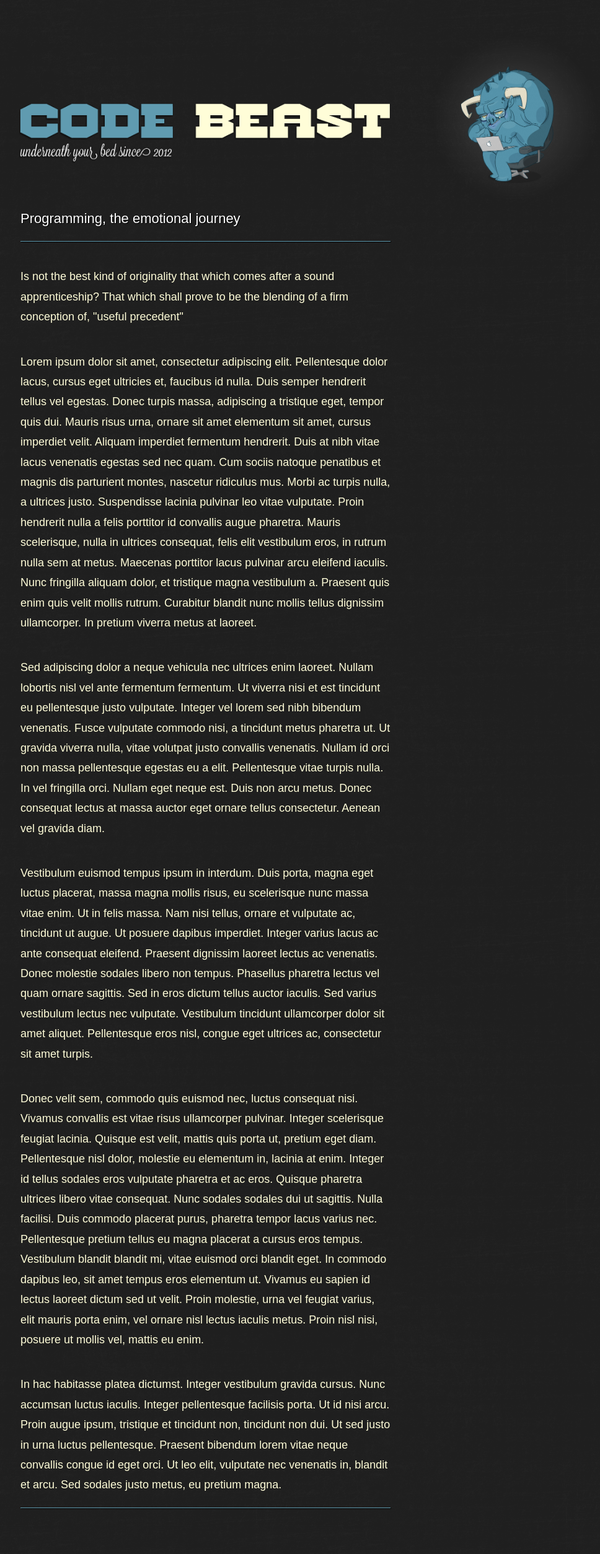
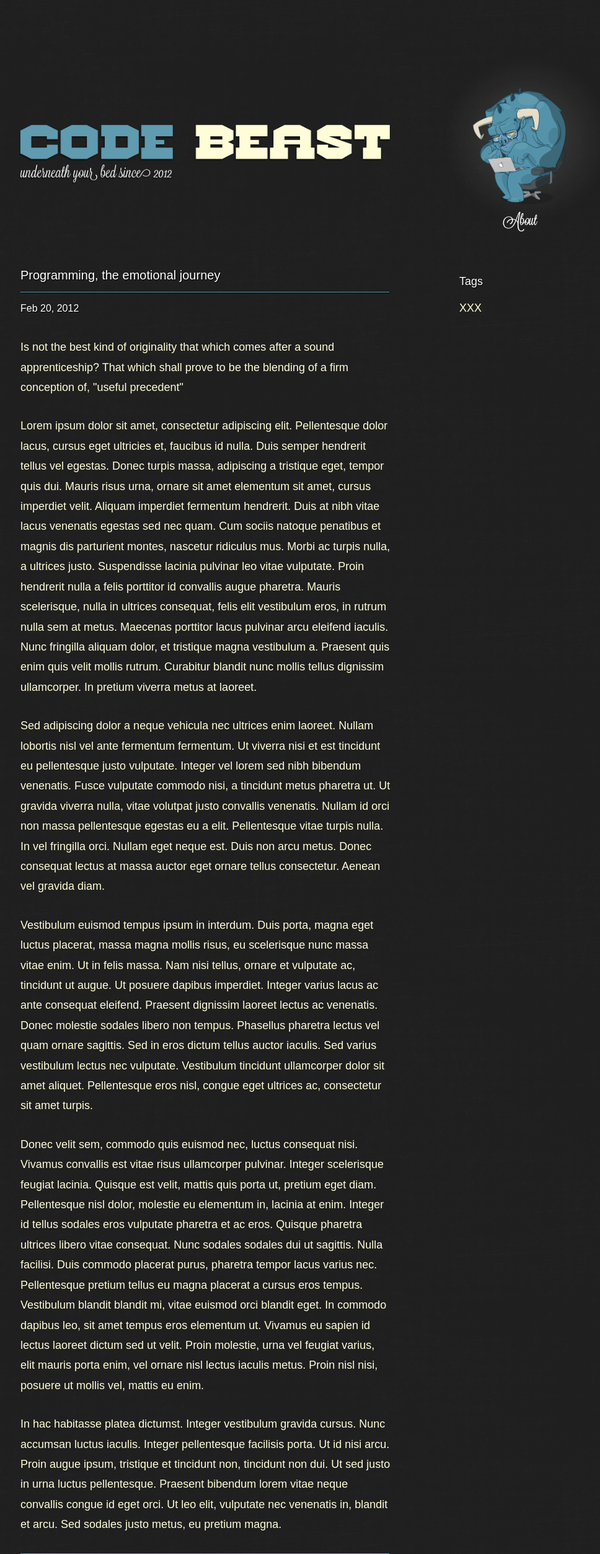
Before and after one commit to dmarcos/dmarcos.github.com, a Jekyll site: the page built from index.html, in a window 1280 px wide. Shown: the whole page at 62% size, without its empty margins (129-1097 px from the left). Built offline with Jekyll 4.4.1, drawn with Linux system fonts in a browser that asks for light colours; Markdown is read by kramdown in place of the engine named in the settings; before the commit the page ends 2434 px from its top, so only the background shows below that.

Commit message:
Changing style

```diff
--- a/_layouts/layout.html
+++ b/_layouts/layout.html
@@ -14,16 +14,23 @@
   <body>
     <div id="container">
       <div id="masterHead">
+        <a class="about" href="/"></a>
         <img src="/images/masterHead2.png" width="960" height="284" alt="">
       </div>
       <div id="content">
         {{ content }}
       </div>
+      <div id="sidebar">
+        <h1>
+          Tags
+        </h1>
+        XXX
+      </div>
     </div>
     <!-- ONLINE -->
-    <script type="text/javascript" src="http://use.typekit.com/tcv2air.js"></script>
+    <!-- <script type="text/javascript" src="http://use.typekit.com/tcv2air.js"></script> -->
     <!-- LOCAL -->
-    <!-- <script type="text/javascript" src="http://use.typekit.com/wqc3mrt.js"></script> -->
+    <script type="text/javascript" src="http://use.typekit.com/wqc3mrt.js"></script>
     <script type="text/javascript"> try { Typekit.load(); } catch (e) {} </script>
   </body>
 
--- a/css/style.css
+++ b/css/style.css
@@ -2,10 +2,32 @@ body {
   background-image:url("/images/husk.png");
   margin: 50px auto auto;
   background-color: #F5F0EB;
+  color: #fffdd8;
+  font-family: "camingodos-web", sans-serif;
+  font-style: normal;
+  font-weight: 200;
+  font-size: 18px;
+  line-height: 1.8em;
 }
 
 p{
-  margin-top: 40px;
+  margin: 30px 0px 30px 0px;
+}
+
+h1{
+  margin-bottom: 10px;
+  font-size: 20px;
+  color: white;
+  font-weight: 400;
+  text-shadow: 1px 1px 1px #000;
+}
+
+h2{
+  margin-top: 10px;
+  font-size: 16px;
+  color: white;
+  text-shadow: 1px 1px 1px #000;
+  text-align: left;
 }
 
 #container{
@@ -20,34 +42,48 @@ p{
 }
 
 #content {
+  margin-top: 50px;
   width: 595px;
   /*box-shadow: 0 0 3px #999;*/
-  display: inline-block;
+  float: left;
   margin-left: 2px;
+}
+
+#sidebar {
+  width: 250px;
+  float: right;
+  margin: 60px 0px 0px 75px;
+}
+
+#sidebar h1{
+  font-size: 18px;
+}
+
+#sidebar div.underline{
+  width: 250px;
+}
+
+.underline{
+  height: 1px;
+  background-color: #609bb0;
+  margin: 0px 0px 0px 0px;
+  box-shadow: 1px 1px 1px #000;
+}
+
+a.about{
+  position: relative;
+  top: 290px;
+  left: 780px;
+  display: block;
+  width: 58px;
+  height: 34px;
+  background-image: url("/images/about.png");
 }
 
 article {
   width: 597px;
-  color: #fffdd8;
-  font-family: "camingodos-web", sans-serif;
-  font-style: normal;
-  font-weight: 200;
-  font-size: 18px;
-  line-height: 1.8em;
 }
 
-article div.titleUnderline{
-  height: 1px;
-  width: 597px;
-  background-color: #609bb0;
-  margin: 20px 0px 0px 0px;
-  box-shadow: 1px 1px 1px #000;
+article div.underline{
+  width: 595px;
 }
-
-article h1{
-  margin-bottom: 20px;
-  color: white;
-  font-weight: 400;
-  font-size: 22px;
-  text-shadow: 1px 1px 1px #000;
-}
--- a/index.html
+++ b/index.html
@@ -6,7 +6,10 @@ title: "Code Beast"
   <h1>
     Programming, the emotional journey
   </h1>
-  <div class="titleUnderline"></div>
+  <div class="underline"></div>
+  <h2>
+    Feb 20, 2012
+  </h2>
   <p>
     Is not the best kind of originality that which comes after a sound apprenticeship?
     That which shall prove to be the blending of a firm conception of, "useful precedent"
@@ -66,5 +69,5 @@ title: "Code Beast"
     Ut leo elit, vulputate nec venenatis in, blandit et arcu. Sed sodales justo metus,
     eu pretium magna.
   </p>
-  <div class="titleUnderline"></div>
+  <div class="underline"></div>
 </article>
```
Also changed, not shown: images/about.png (added), images/masterHead2.png, images/masterHead3.png (added).
